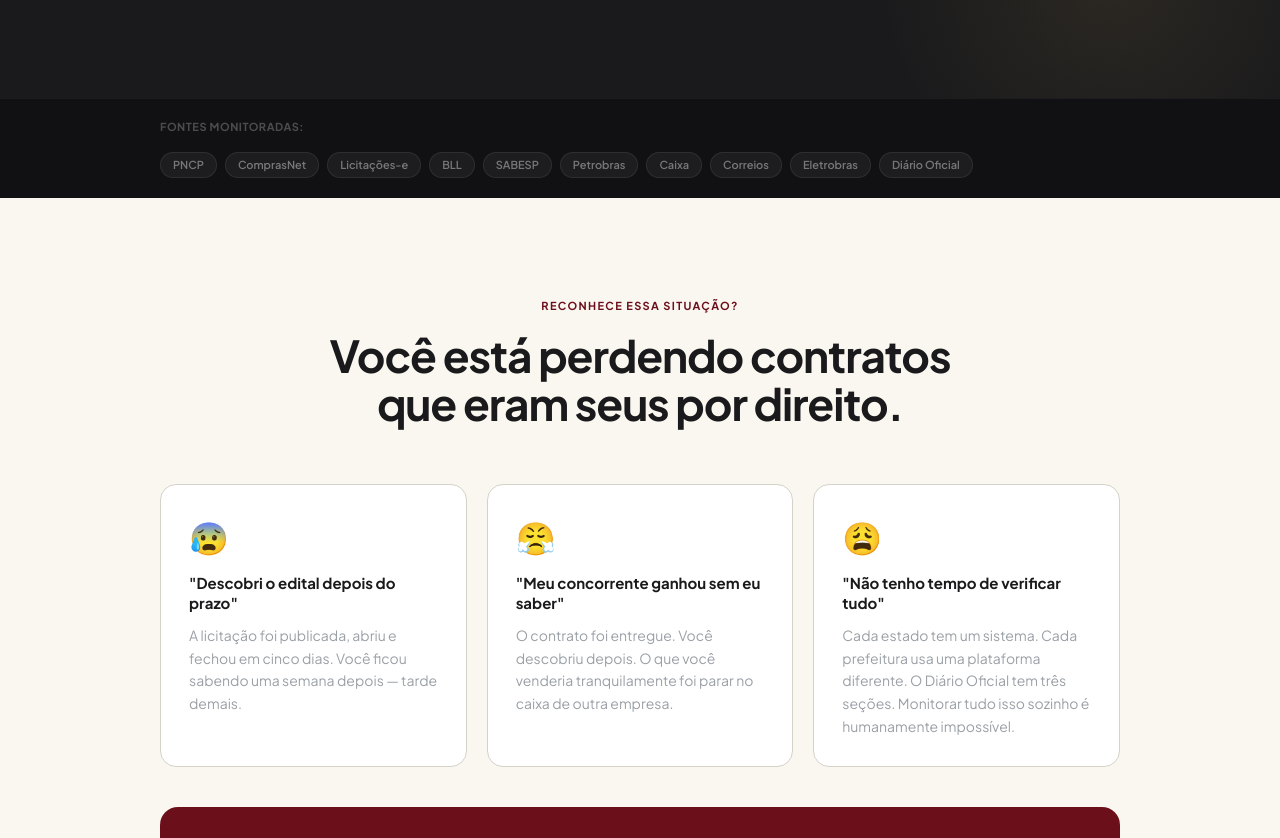
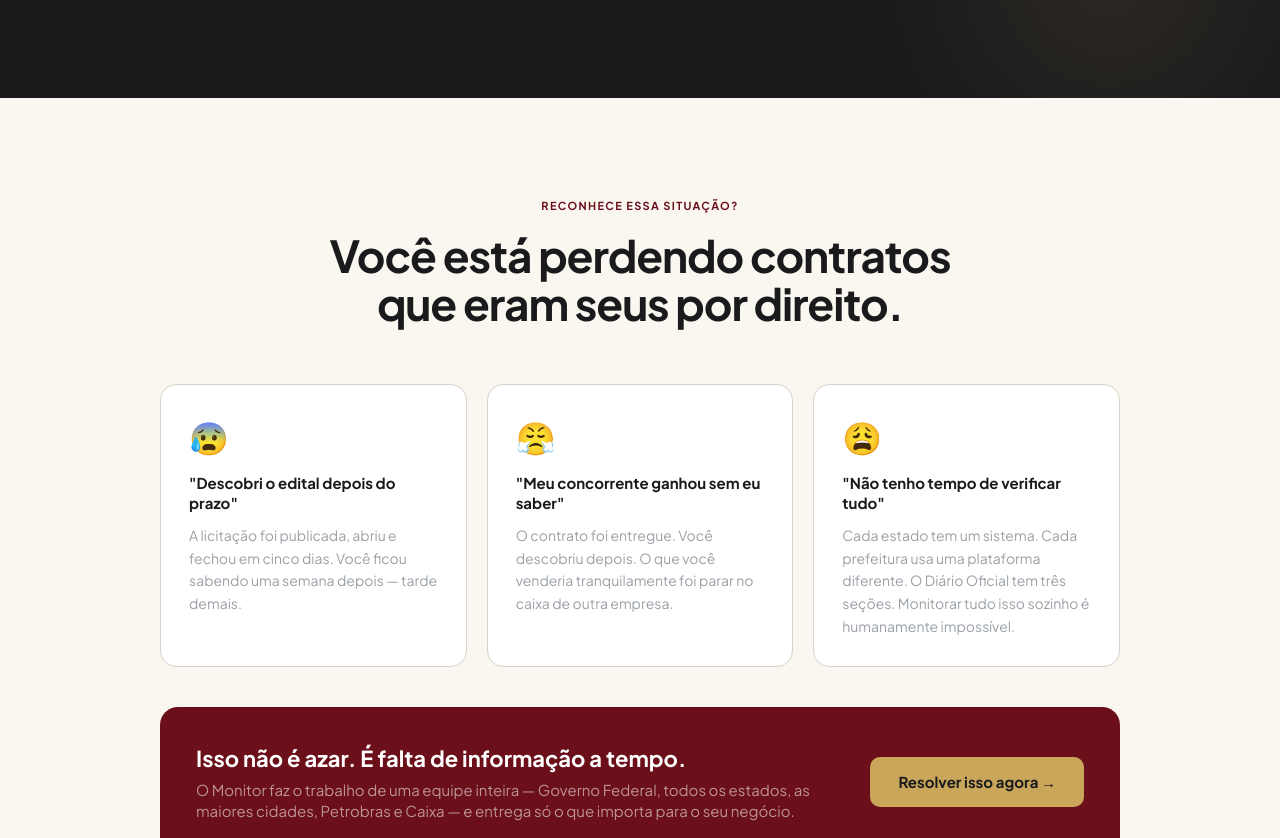
Before and after one commit to matuttamf/monitor-licitacoes, a Next.js app: page / in a window 1280 px wide. Shown: the part 1040-1878 px from the top of the page. Built offline with nearby package versions, Linux system fonts and the light colour scheme; no server answers.

Commit message:
fix: remove secao fontes monitoradas da landing page

```diff
--- a/app/page.tsx
+++ b/app/page.tsx
@@ -220,21 +220,6 @@ export default function LandingPage() {
                 <div className="text-xl md:text-[26px] font-black text-white tracking-tight mb-1">{num}</div>
                 <div className="text-xs text-[rgba(255,255,255,0.3)] leading-snug">{label}</div>
               </div>
-            ))}
-          </div>
-        </div>
-      </section>
-
-      {/* ── PORTAIS MONITORADOS ── */}
-      <section className="px-6 md:px-[60px] py-5 bg-[#111113] border-t border-[rgba(255,255,255,0.05)]">
-        <div className="max-w-[960px] mx-auto flex items-center gap-4 flex-wrap justify-center md:justify-start">
-          <span className="text-[11px] font-bold tracking-wider uppercase text-[rgba(255,255,255,0.25)] shrink-0">Fontes monitoradas:</span>
-          <div className="flex flex-wrap gap-2 items-center justify-center">
-            {['PNCP','ComprasNet','Licitações-e','BLL','SABESP','Petrobras','Caixa','Correios','Eletrobras','Diário Oficial'].map(p => (
-              <span key={p} className="text-[11px] font-semibold px-3 py-1 rounded-full text-[rgba(255,255,255,0.4)]"
-                style={{ background: 'rgba(255,255,255,0.05)', border: '1px solid rgba(255,255,255,0.08)' }}>
-                {p}
-              </span>
             ))}
           </div>
         </div>
```
